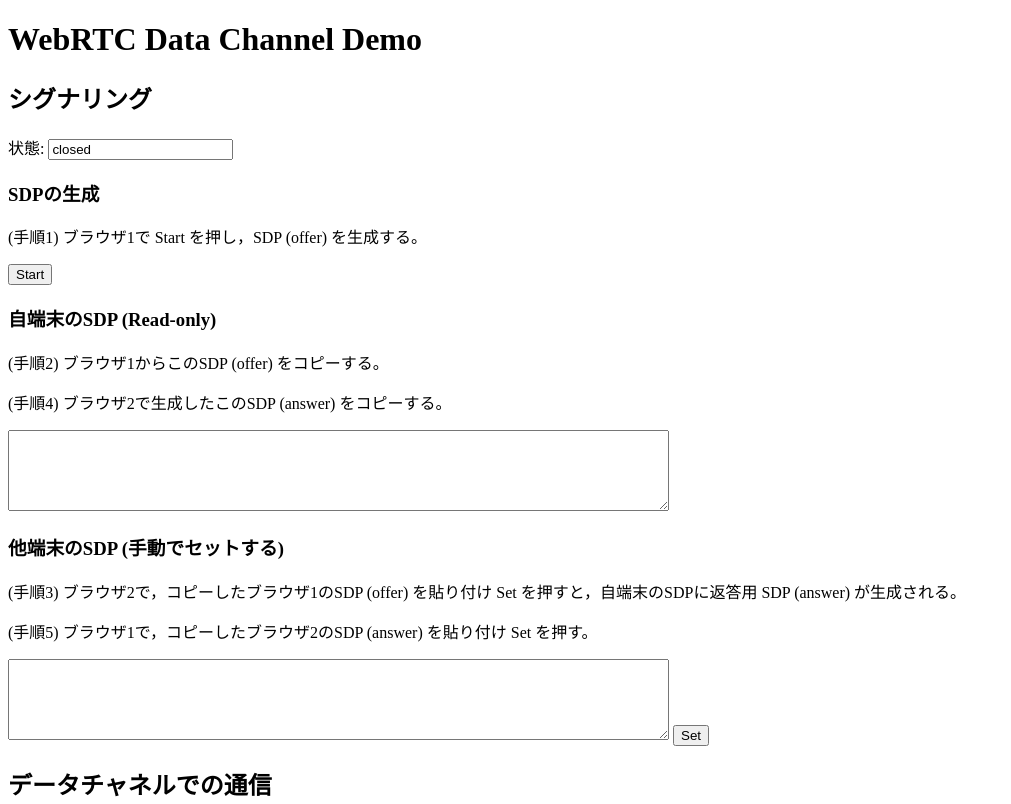
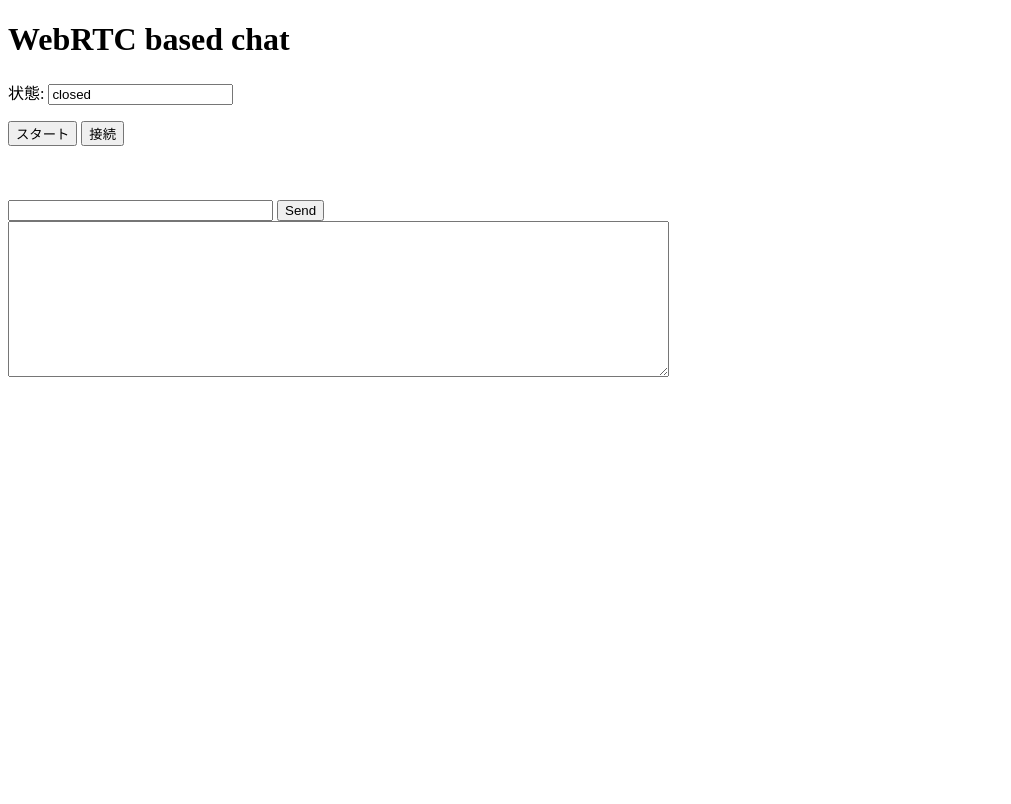
Before and after one commit to taka2360/taka-game-portal, a plain HTML site: page p2ptest/index.html in a window 1280 px wide. Shown: the top 804 px of the page, without its empty margins (0-1011 px from the left). Drawn offline with Linux system fonts and the light colour scheme.

Commit message:
update p2ptest

```diff
--- a/p2ptest/index.html
+++ b/p2ptest/index.html
@@ -3,31 +3,20 @@
 
 <head>
     <meta charset="UTF-8" />
-    <title>WebRTC Demo</title>
+    <title>WebRTC Chat</title>
     <script src="./script.js" defer></script>
     <script src="https://cdnjs.cloudflare.com/ajax/libs/qrcodejs/1.0.0/qrcode.min.js"></script>
 </head>
 
 <body>
-    <h1>WebRTC Data Channel Demo</h1>
-
-    <h2>シグナリング</h2>
+    <h1>WebRTC based chat</h1>
     <p>状態: <input type="text" id="status" value="" readonly="readonly" /></p>
-
-    <h3>SDPの生成</h3>
-    <p>(手順1) ブラウザ1で Start を押し，SDP (offer) を生成する。</p>
-    <button type="button" onclick="startPeerConnection()">Start</button>
-    <h3>自端末のSDP (Read-only)</h3>
-    <p>(手順2) ブラウザ1からこのSDP (offer) をコピーする。</p>
-    <p>(手順4) ブラウザ2で生成したこのSDP (answer) をコピーする。</p>
-    <textarea id="localSDP" cols="80" rows="5" readonly="readonly"></textarea>
-    <h3>他端末のSDP (手動でセットする)</h3>
-    <p>(手順3) ブラウザ2で，コピーしたブラウザ1のSDP (offer) を貼り付け Set を押すと，自端末のSDPに返答用 SDP (answer) が生成される。</p>
-    <p>(手順5) ブラウザ1で，コピーしたブラウザ2のSDP (answer) を貼り付け Set を押す。</p>
-    <textarea id="remoteSDP" cols="80" rows="5"></textarea>
-    <button type="button" onclick="setRemoteSdp();">Set</button>
+    <button type="button" onclick="startPeerConnection()">スタート</button>
+    <!--<textarea id="localSDP" cols="80" rows="5" readonly="readonly"></textarea>-->
+    <!--<textarea id="remoteSDP" cols="80" rows="5"></textarea>-->
+    <button type="button" onclick="setRemoteSdp();">接続</button>
     <div id="QR" ></div>
-    <h2>データチャネルでの通信</h2>
+    <br><br><br>
     <form action="javascript:sendMessage()">
         <input type="text" id="message" size="30" value="" />
         <input type="submit" value="Send" />
--- a/p2ptest/script.js
+++ b/p2ptest/script.js
@@ -17,9 +17,9 @@
 window.onload = function () {
     document.getElementById('status').value = 'closed';
     // paramがあったときは自動でセット
-    const params = new URLSearchParams(location.href.search);
+    const params = new URLSearchParams(window.location.search);
+    console.log(params.size)
     if (params.size !== 0) {
-        window.alert(params.get("sdp"))
         setRemoteSdp(params.get("sdp"))
 
     }
@@ -41,23 +41,28 @@
             // Vanilla ICE では，全てのICE candidate を含んだ SDP を相手に通知する
             // （SDP は pc.localDescription.sdp で取得できる）
             // 今回は手動でシグナリングするため textarea に SDP を表示する
-            document.getElementById('localSDP').value = pc.localDescription.sdp;
+            //document.getElementById('localSDP').value = pc.localDescription.sdp;
             document.getElementById('status').value = 'Vanilla ICE ready';
             document.getElementById('QR').textContent = '';
             if (isfirst) {
+                console.log(location.href.replace("/index.html", "") + "\\?sdp=" + pc.localDescription.sdp)
+                console.log(location.href.replace("/index.html", "") + "\\?sdp=" + pc.localDescription.sdp.replace(/\n/g, "!").replace("+", "[]"))
                 var qrcode = new QRCode('QR', {
-                    text: location.href + "\\?sdp=" + pc.localDescription.sdp,
+                    text: location.href.replace("/index.html", "") + "\\?sdp=" + pc.localDescription.sdp.replace(/\n/g, "!").replace("+", "[]"),
                     width: 512,
                     height: 512,
                     correctLevel: QRCode.CorrectLevel.H
                 });
-            }else{
+                window.alert("相手のデバイスでこのを読み取ってください。")
+            } else {
+                console.log("https://taka-quickcopy.glitch.me/?data=" + pc.localDescription.sdp.replace(/\n/g, "!").replace("+", "[]"))
                 var qrcode = new QRCode('QR', {
-                    text: "javascript:setRemoteSdp(sdp=\"" + pc.localDescription.sdp + "\")",
+                    text: "https://taka-quickcopy.glitch.me/?data=" + pc.localDescription.sdp.replace(/\n/g, "!").replace("+", "[]"),
                     width: 512,
                     height: 512,
                     correctLevel: QRCode.CorrectLevel.H
                 });
+                window.alert("相手のデバイスでこのQRコードを読み込み、\"コピーする\"ボタンを押した後、接続ボタンを押してください")
             }
 
         }
@@ -67,6 +72,7 @@
         switch (pc.connectionState) {
             case "connected":
                 document.getElementById('status').value = 'connected';
+                document.getElementById('QR').textContent = '';
                 window.alert("接続しました")
                 break;
             case "disconnected":
@@ -133,15 +139,20 @@
 }
 
 // 相手の SDP 通知を受ける
-function setRemoteSdp(sdp = "") {
+async function setRemoteSdp(sdp = "") {
     let sdptext = null;
     if (sdp == "") {
-        sdptext = document.getElementById('remoteSDP').value;
+        await navigator.clipboard.readText()
+            .then(function (text) {
+                sdptext = text.replace(/ !/g, "\n").replace("[]", "+");
+                console.log("ok")
+            });
         console.log("手動");
+        console.log(sdptext)
     } else {
-        sdptext = sdp;
+        sdptext = sdp.replace(/ !/g, "\n").replace("[]", "+");
         console.log("qr");
-        window.alert(sdptext)
+        console.log(sdptext)
     }
 
 
```
